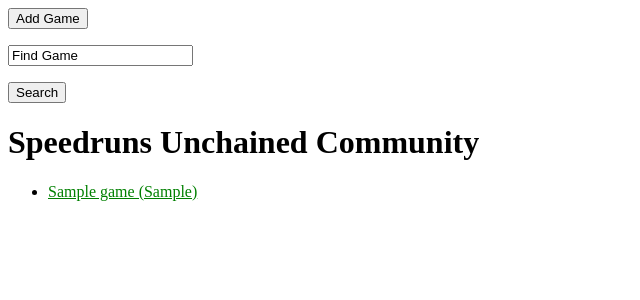
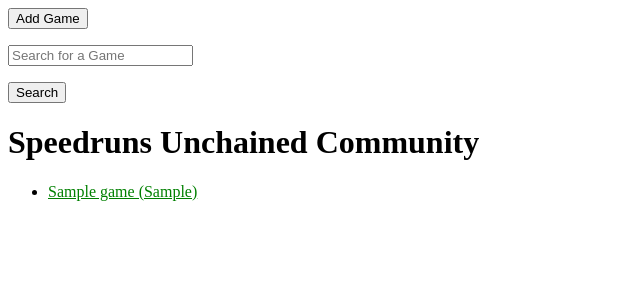
Before and after one commit to evinjaff/speedrunsunchained, a Django app: page /polls/ in a window 1280 px wide. Shown: the top 300 px of the page, without its empty margins (0-640 px from the left). Run offline with Django 4.2, Linux system fonts and the light colour scheme; tables that the repository leaves empty hold one stand-in row (values such as "Sample post").

Commit message:
Added JQuery dependency and refreshable searches

```diff
--- a/community/polls/templates/polls/index.html
+++ b/community/polls/templates/polls/index.html
@@ -11,16 +11,18 @@
 
 <form id="search_form" action="/polls/search/" method="GET">
   {% csrf_token %}
-  <input id="search_query" name="search_string" type="text" value="Find Game">
+  <input id="search_query" placeholder="Search for a Game" name="search_string" type="text" value="{{request.GET.search_string}}">
   <input id="form_submit_button" style="display: none;" type="submit" value="Search">
 </form>
 
 <input id="submit_button" type="button" value="Search">
 
+<!-- Oh shit it's a JQuery dependency -->
+<script src="https://code.jquery.com/jquery-3.6.0.min.js" integrity="sha256-/xUj+3OJU5yExlq6GSYGSHk7tPXikynS7ogEvDej/m4=" crossorigin="anonymous"></script>
+
 <script>
 
   function submit_real_form(){
-  //alert("form submission");
     let url = "/polls/search/" + document.getElementById("search_query").value;
 
     console.log(url)
@@ -28,8 +30,22 @@ function submit_real_form(){
     document.getElementById("search_form").setAttribute("action", url);
 
     document.getElementById("search_form").submit();
+  }
 
+
+  var preventSubmit = function(event) {
+        if(event.keyCode == 13) {
+            console.log("Nice knife");
+            event.preventDefault();
+
+            submit_real_form()
+
+            return false;
         }
+    }
+    $("#search_form").keypress(preventSubmit);
+    $("#search_form").keydown(preventSubmit);
+    $("#search_form").keyup(preventSubmit);
 
 document.getElementById("submit_button").addEventListener('click', submit_real_form, true);
 
```
Lines whose indentation alone changed are shown as unchanged.
